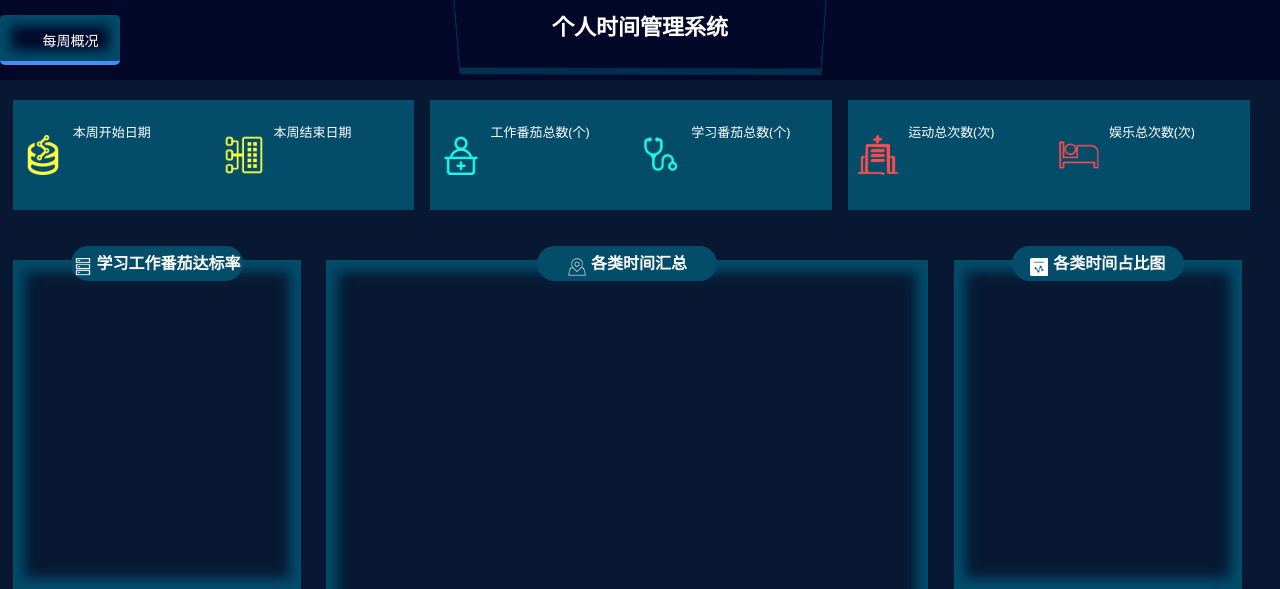
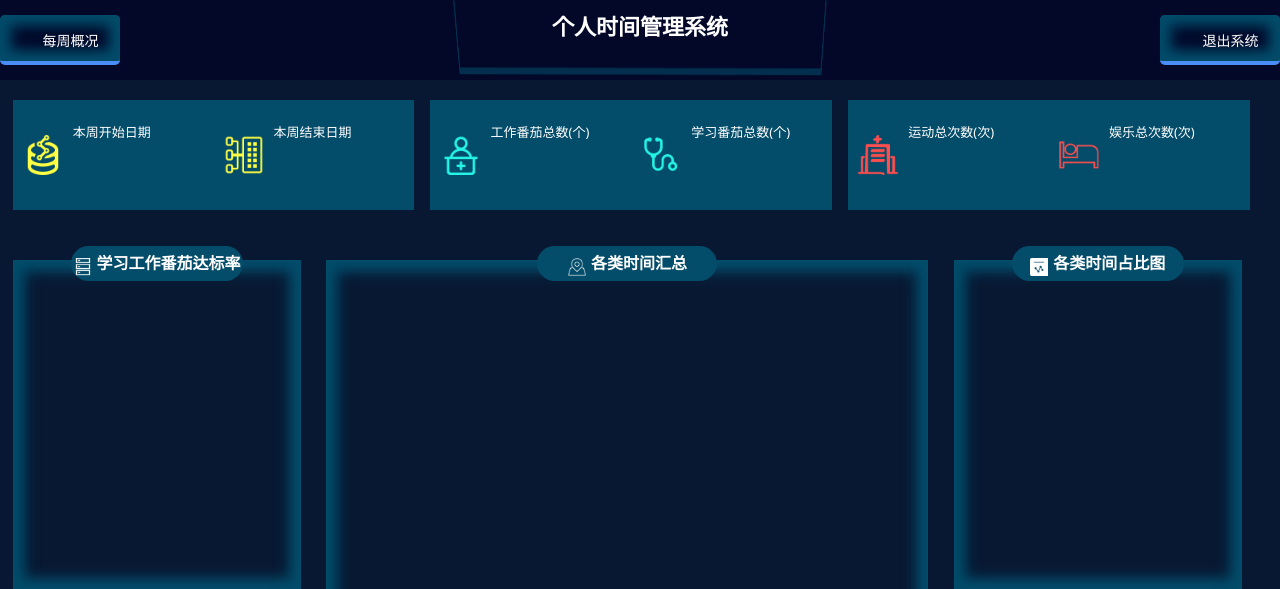
Before and after one commit to chongwangcc/person_time_manage_system, a Flask app: page /timesum/ in a window 1280 px wide. Shown: the top 589 px of the page. Run offline with Flask 2, Linux system fonts and the light colour scheme; the visitor is signed in with stand-in values (Sample User, id 1); data that the repository does not hold is empty; some libraries are stand-ins or nearby versions.

Commit message:
处理logout情况

```diff
--- a/person_time_manage_system/app.py
+++ b/person_time_manage_system/app.py
@@ -99,7 +99,7 @@ def login():
     return render_template('login.html')
 
 
-@app.route("/logout", methods=["POST"])
+@app.route("/logout", methods=["POST","GET"])
 @login_required
 def logout():
     """
@@ -107,7 +107,7 @@ def logout():
     :return:
     """
     logout_user()
-    return jsonify({'status': 0, 'msg': 'Logout success.'})
+    return redirect('/login')
 
 
 @app.errorhandler(404)
--- a/person_time_manage_system/templates/index.html
+++ b/person_time_manage_system/templates/index.html
@@ -24,14 +24,15 @@
 <header class="header left">
     <div class="left nav">
         <ul>
-            <li class="nav_active"><i class="nav_1"></i><a href="/">每周概况</a> </li>
-            </ul>
+            <li class="nav_active"><i class="nav_1"></i><a href="/timesum">每周概况</a> </li>
+        </ul>
     </div>
     <div class="header_center left" style="position:relative">
         <h2><strong>个人时间管理系统</strong></h2>
     </div>
     <div class="right nav text_right">
         <ul>
+            <li class="nav_active"><i class="nav_1"></i><a href="/logout">退出系统</a> </li>
         </ul>
     </div>
 
```
